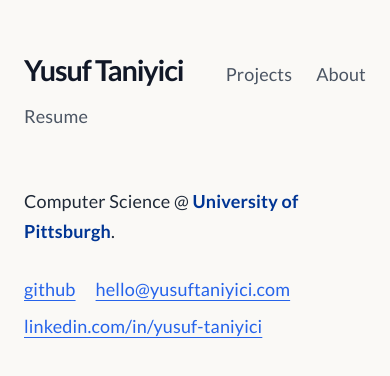
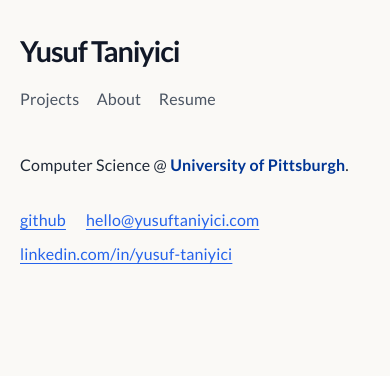
Before and after one commit to ytanii/ytanii.github.io, a plain HTML site: page index.html in a window 390 px wide. Drawn offline with Linux system fonts and the light colour scheme.

Commit message:
fix mobile layout

```diff
--- a/styles.css
+++ b/styles.css
@@ -146,3 +146,20 @@
 .project-list li:last-child {
     border-bottom: 0;
 }
+
+@media (max-width: 40rem) {
+    body {
+        padding: 2rem 1.25rem;
+        font-size: 1rem;
+    }
+
+    .nav-bar {
+        gap: 0.65rem 1.1rem;
+        margin-bottom: 2.5rem;
+    }
+
+    .nav-bar li:first-child {
+        flex-basis: 100%;
+        margin: 0 0 0.5rem;
+    }
+}
```
